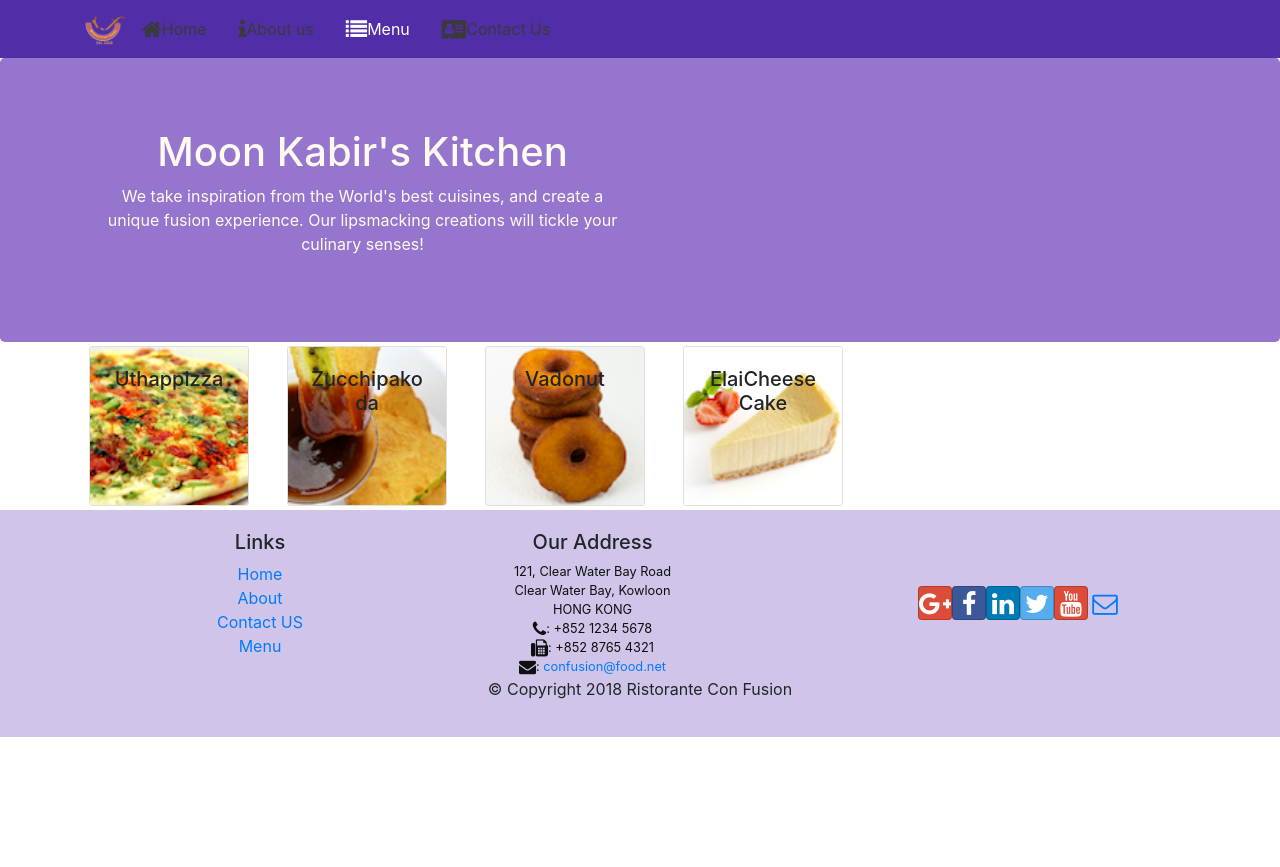
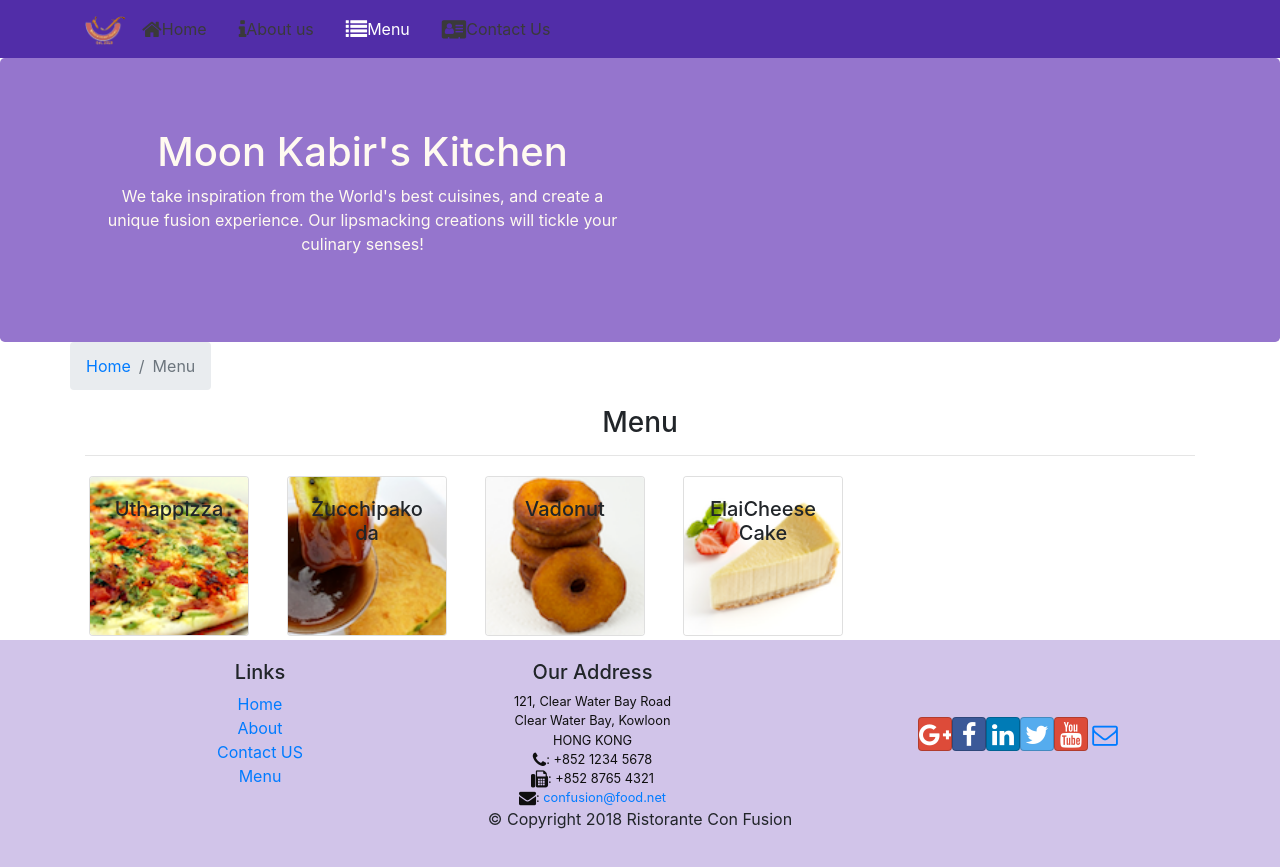
Before and after one commit to moonkabir/fedw-my-app, a React (Create React App) app: page /menu in a window 1280 px wide. Before the commit the page ends 800 px from the top, so only its background shows below. Built offline with nearby package versions, Linux system fonts and the light colour scheme.

Commit message:
weak 2 link and breadcum section and single page application part 2

```diff
--- a/src/components/ContactComponent.js
+++ b/src/components/ContactComponent.js
@@ -1,8 +1,20 @@
 import React from 'react';
+import { Breadcrumb, BreadcrumbItem } from 'reactstrap';
+import { Link } from 'react-router-dom';
 
 function Contact(props) {
     return(
         <div className="container">
+            <div className="row">
+                <Breadcrumb>
+                    <BreadcrumbItem><Link to="/home">Home</Link></BreadcrumbItem>
+                    <BreadcrumbItem active>Contact Us</BreadcrumbItem>
+                </Breadcrumb>
+                <div className="col-12">
+                    <h3>Contact Us</h3>
+                    <hr />
+                </div>
+            </div>
             <div className="row row-content">
                 <div className="col-12">
                 <h3>Location Information</h3>
--- a/src/components/DishDetailsComponent.js
+++ b/src/components/DishDetailsComponent.js
@@ -1,5 +1,6 @@
 import React from 'react'
-import {CardImg,Card,CardBody,CardTitle,CardText} from 'reactstrap'
+import { Card, CardImg, CardText, CardBody, CardTitle, Breadcrumb, BreadcrumbItem } from 'reactstrap';
+import { Link } from 'react-router-dom';
 
     function RenderDish({dish}){
         if(dish!=null)
@@ -48,6 +49,16 @@
             return(
                 <div className='container'>
                     <div className="row">
+                        <Breadcrumb>
+                            <BreadcrumbItem><Link to="/menu">Menu</Link></BreadcrumbItem>
+                            <BreadcrumbItem active>{props.dish.name}</BreadcrumbItem>
+                        </Breadcrumb>
+                        <div className="col-12">
+                            <h3>{props.dish.name}</h3>
+                            <hr />
+                        </div>
+                    </div>
+                    <div className="row">
                         <div className="col-12 col-md-3 m-1">
                             <RenderDish dish = {props.dish} />
                         </div>
--- a/src/components/Maincomponent.js
+++ b/src/components/Maincomponent.js
@@ -37,6 +37,13 @@
             )
         }
 
+        const DishWithId = ({match}) => {
+            return(
+                <DishDetail dish={this.state.dishes.filter((dish) => dish.id === parseInt(match.params.dishId,10))[0]}
+                comments={this.state.comments.filter((comment) => comment.dishId === parseInt(match.params.dishId,10))} />
+            );
+        };
+
         return (
             <div className="App">
             <Header/>
@@ -45,6 +52,8 @@
                 <Route path="/home" component = {HomePage}/>
                 {/* in the menu component have props and this value is passess through this way */}
                 <Route exact path="/menu" component = {() => <Menu dishes={this.state.dishes} />}/>
+                {/* menu/:dishId here dishId is perameter key*/}
+                <Route path='/menu/:dishId' component={DishWithId} />
                 <Route exact path="/contactus" component = {Contact}/>
                 {/* <Route exact path='/menu' component={() => <Menu dishes={this.state.dishes} />} /> */}
                 <Redirect to="/home"/>
--- a/src/components/MenuComponent.js
+++ b/src/components/MenuComponent.js
@@ -1,10 +1,12 @@
 import React from 'react'
-import {Card, CardBody, CardTitle, CardImg, CardImgOverlay, CardText} from 'reactstrap'
+import { Card, CardImg, CardImgOverlay, CardTitle, Breadcrumb, BreadcrumbItem } from 'reactstrap';
+import { Link } from 'react-router-dom'
 
 
     function RenderMenuItem({dish, onClick}){
         return(
-            <Card onClick={()=>onClick(dish.id)}>
+            <Card>
+                <Link to={`/menu/${dish.id}`} ></Link>
                 <CardImg width="100%" src={dish.image} alt={dish.name}/>
                 <CardImgOverlay>
                     <CardTitle>{dish.name}</CardTitle>
@@ -24,6 +26,16 @@
         return(
                 <div className="container">
                     <div className="row">
+                        <Breadcrumb>
+                            <BreadcrumbItem><Link to="/home">Home</Link></BreadcrumbItem>
+                            <BreadcrumbItem active>Menu</BreadcrumbItem>
+                        </Breadcrumb>
+                        <div className="col-12">
+                            <h3>Menu</h3>
+                            <hr />
+                        </div>
+                    </div>
+                    <div className="row">
                          {menu}
                     </div>
 
```
Also changed, not shown: 1 other file (tests, documents, lock files or other folders). Lines whose indentation alone changed are shown as unchanged.
